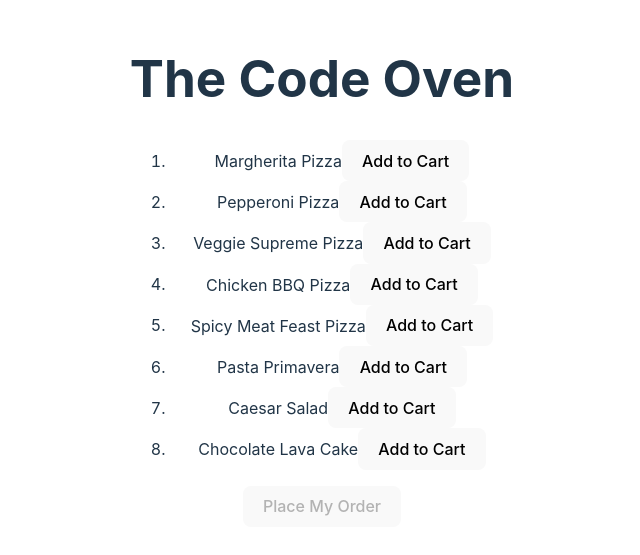
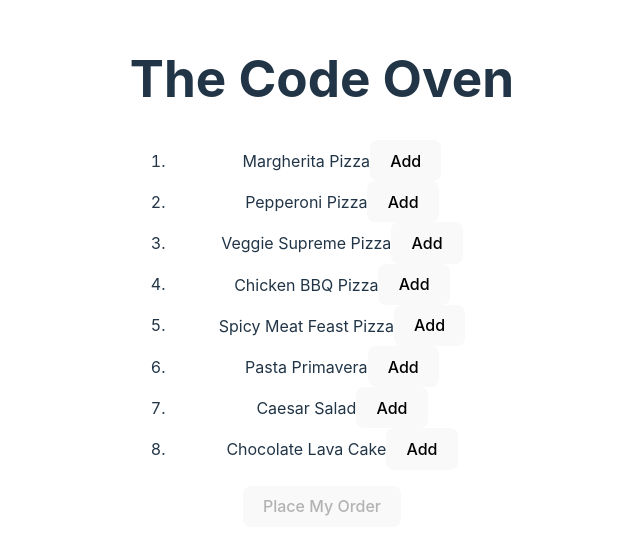
Before and after one commit to laszloekovacs/pizza-place, a React (Vite) app: page / in a window 1280 px wide. Shown: the part 129-684 px from the top of the page, without its empty margins (318-958 px from the left). Built offline with nearby package versions, Linux system fonts and the light colour scheme.

Commit message:
moved lists to own components

```diff
--- a/src/PizzaShopApp.tsx
+++ b/src/PizzaShopApp.tsx
@@ -22,22 +22,40 @@ export default function PizzaShopApp() {
 	return (
 		<>
 			<h1>The Code Oven</h1>
-			<ol data-testid='menu-list'>
-				{pizzas.map(x => (
-					<li>
-						{x}
-						<button onClick={() => addItem(x)}>Add to Cart</button>
+			<MenuList onAddMenuItem={addItem} />
+			<ShoppingCart cartItems={cartItems} />
+		</>
+	)
+}
+
+const MenuList = ({
+	onAddMenuItem
+}: {
+	onAddMenuItem: (item: string) => void
+}) => {
+	return (
+		<div data-testid='menu-list'>
+			<ol>
+				{pizzas.map(item => (
+					<li key={item}>
+						{item}
+						<button onClick={() => onAddMenuItem(item)}>Add</button>
 					</li>
 				))}
 			</ol>
+		</div>
+	)
+}
+
+const ShoppingCart = ({ cartItems }: { cartItems: string[] }) => {
+	return (
 		<div data-testid='shopping-cart'>
 			<ol>
-					{cartItems.map(x => (
-						<li>{x}</li>
+				{cartItems.map(item => (
+					<li key={item}>{item}</li>
 				))}
 			</ol>
 			<button disabled={cartItems.length === 0}>Place My Order</button>
 		</div>
-		</>
 	)
 }
```
Also changed, not shown: 1 other file (tests, documents, lock files or other folders). Lines whose indentation alone changed are shown as unchanged.
